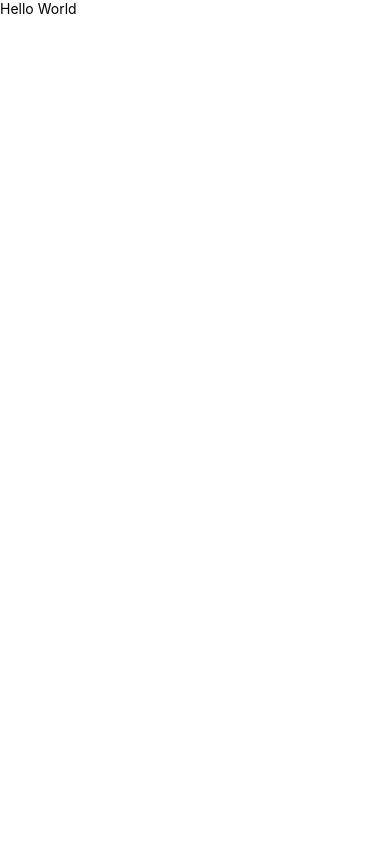
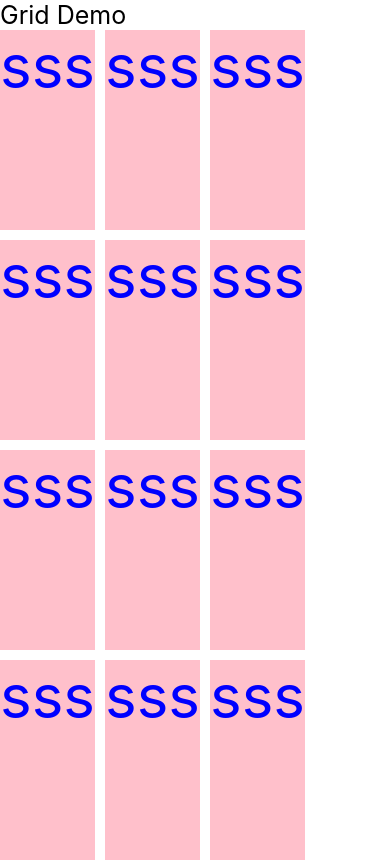
Before and after one commit to vinay096/firstProject, a React Native app: screen / in a window 390 px wide. Shown: the top 862 px of the page. Built offline with nearby package versions, Linux system fonts and the light colour scheme.

Commit message:
make custom grid

```diff
--- a/App.tsx
+++ b/App.tsx
@@ -7,13 +7,12 @@
 
 import React from 'react';
 import {SafeAreaView, Text, View} from 'react-native';
+import GridDemo from './src/components/GridDemo';
 
 function App(): JSX.Element {
   return (
-    <SafeAreaView>
-      <View>
-        <Text>Hello World</Text>
-      </View>
+    <SafeAreaView style={{flex: 1}}>
+      <GridDemo />
     </SafeAreaView>
   );
 }
--- /dev/null
+++ b/src/components/GridDemo.tsx
@@ -0,0 +1,54 @@
+import React from 'react';
+import {ScrollView, StyleSheet, Text, View} from 'react-native';
+
+const GridDemo = () => {
+  const userList = [
+    {id: 1, name: 'sss'},
+    {id: 2, name: 'sss'},
+    {id: 3, name: 'sss'},
+    {id: 4, name: 'sss'},
+    {id: 5, name: 'sss'},
+    {id: 6, name: 'sss'},
+    {id: 7, name: 'sss'},
+    {id: 8, name: 'sss'},
+    {id: 9, name: 'sss'},
+    {id: 10, name: 'sss'},
+    {id: 11, name: 'sss'},
+    {id: 12, name: 'sss'},
+    {id: 13, name: 'sss'},
+    {id: 14, name: 'sss'},
+    {id: 15, name: 'sss'},
+    {id: 16, name: 'sss'},
+    {id: 17, name: 'sss'},
+    {id: 18, name: 'sss'},
+    {id: 19, name: 'sss'},
+    {id: 20, name: 'sss'},
+    {id: 21, name: 'sss'},
+    {id: 22, name: 'sss'},
+  ];
+  return (
+    <View>
+      <Text style={{fontSize: 25}}>Grid Demo</Text>
+      <ScrollView>
+        <View style={{flex: 1, flexDirection: 'row', flexWrap: 'wrap'}}>
+          {userList.map(item => (
+            <Text style={style.gridStyle}>{item.name}</Text>
+          ))}
+        </View>
+      </ScrollView>
+    </View>
+  );
+};
+
+const style = StyleSheet.create({
+  gridStyle: {
+    color: 'blue',
+    fontSize: 60,
+    height: 200,
+    textAlignVertical: 'center',
+    backgroundColor: 'pink',
+    marginRight: 10,
+    marginBottom: 10,
+  },
+});
+export default GridDemo;
```
